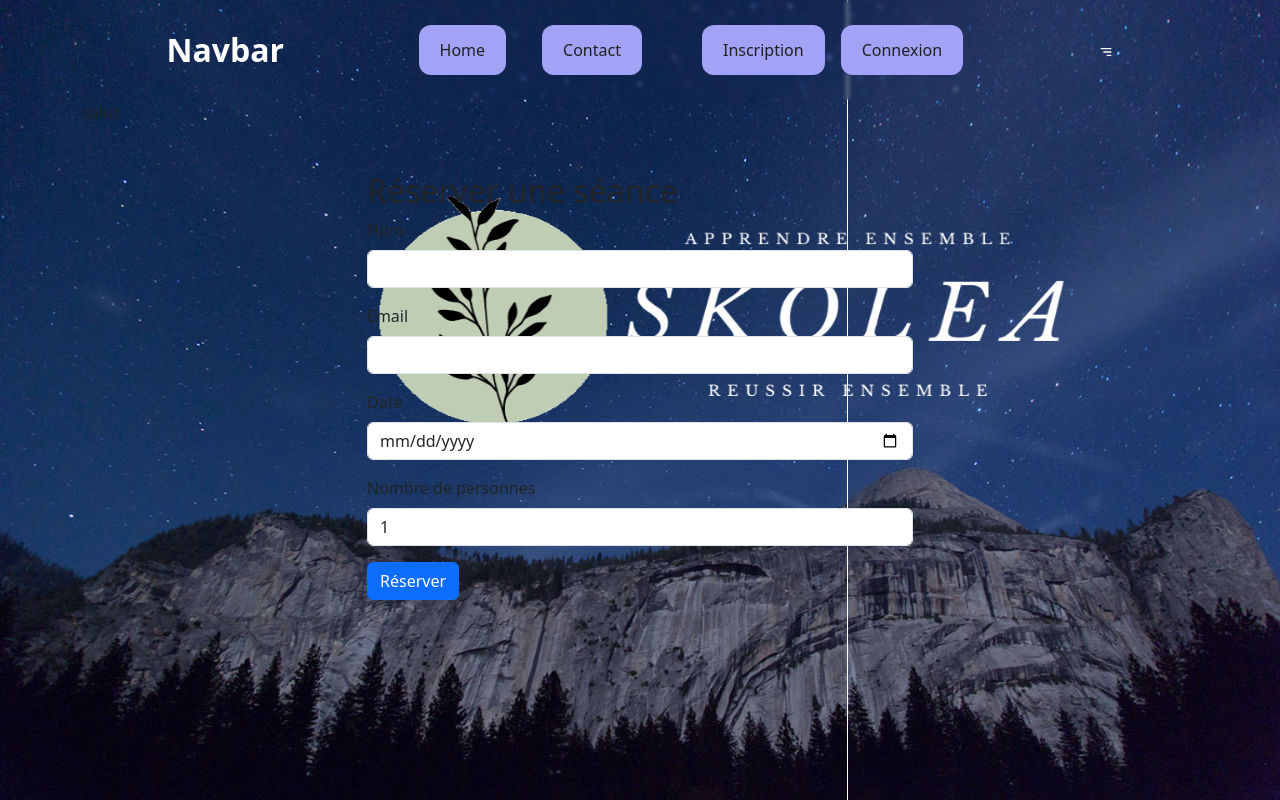
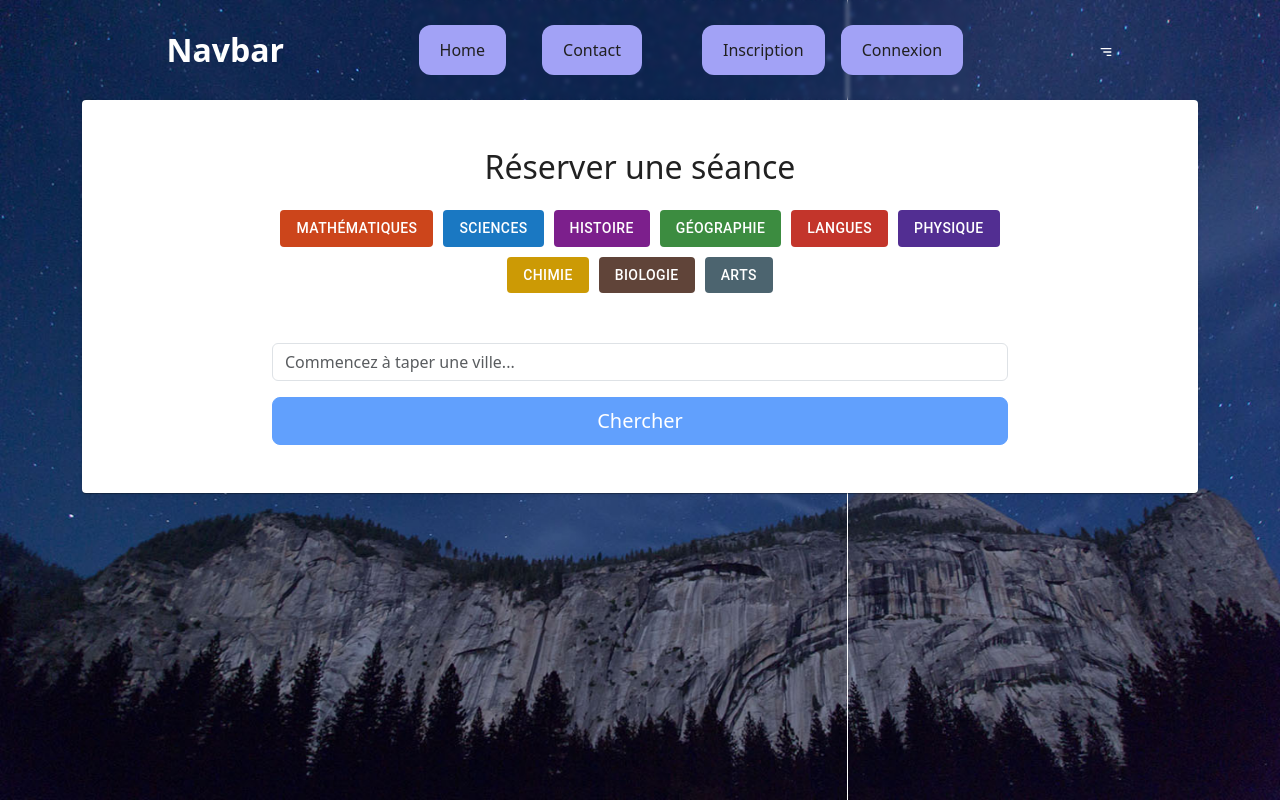
Before and after one commit to nualima/Skolea, a React (Create React App) app in the folder skolea-front/: page /reservation in a window 1280 px wide. Built offline with nearby package versions, Linux system fonts and the light colour scheme.

Commit message:
ajoute la page Reservation Integre le composant Subject à la page de reservation + Integre une API pour la selection des villes

```diff
--- a/skolea-front/src/view/Subject.jsx
+++ b/skolea-front/src/view/Subject.jsx
@@ -1,49 +1,53 @@
-import React from 'react';
-import Button from '@mui/material/Button';
-import { Link } from 'react-router-dom';
-import { Card, Container } from "@mui/material";
+import React from "react";
+import Button from "@mui/material/Button";
+import { lighten, darken } from "@mui/material/styles";
 
-// Liste des matières avec leurs identifiants, noms et couleurs
 const subjects = [
-    { id: 1, name: 'Mathématiques', color: '#FF5722' },
-    { id: 2, name: 'Sciences', color: '#2196F3' },
-    { id: 3, name: 'Histoire', color: '#9C27B0' },
-    { id: 4, name: 'Géographie', color: '#4CAF50' },
-    { id: 5, name: 'Langues', color: '#F44336' },
-    { id: 6, name: 'Physique', color: '#673AB7' },
-    { id: 7, name: 'Chimie', color: '#FFC107' },
-    { id: 8, name: 'Biologie', color: '#795548' },
-    { id: 9, name: 'Arts', color: '#607D8B' },
+  { id: 1, name: "Mathématiques", color: "#FF5722" },
+  { id: 2, name: "Sciences", color: "#2196F3" },
+  { id: 3, name: "Histoire", color: "#9C27B0" },
+  { id: 4, name: "Géographie", color: "#4CAF50" },
+  { id: 5, name: "Langues", color: "#F44336" },
+  { id: 6, name: "Physique", color: "#673AB7" },
+  { id: 7, name: "Chimie", color: "#FFC107" },
+  { id: 8, name: "Biologie", color: "#795548" },
+  { id: 9, name: "Arts", color: "#607D8B" },
 ];
 
-const Subject = () => {
+const Subject = ({ onSelect, selectedSubject }) => {
+  const getButtonStyle = (subject) => {
+    const isSelected = selectedSubject === subject.name;
+    const baseColor = subject.color;
+    return {
+      backgroundColor: isSelected
+        ? lighten(baseColor, 0.2)
+        : darken(baseColor, 0.2),
+      color: "#fff",
+      border: isSelected ? "3px solid lightgreen" : "none",
+      boxShadow: isSelected ? "0px 0px 12px lightgreen" : "none",
+    };
+  };
+
   return (
-        <div>
-            {/* Affichage de la barre de navigation */}
-            <div style={{
-        marginTop:"750px"
-      }}></div>
-
-            <Container>
-                <Card style={{ padding: "25px" }}>
-                    <h1>Liste des matières</h1>
-                    {/* Affichage des boutons pour chaque matière */}
-                    <div style={{ display: 'flex', flexWrap: 'wrap', gap: '10px' }}>
+    <div
+      style={{
+        display: "flex",
+        justifyContent: "center",
+        flexWrap: "wrap",
+        gap: "10px",
+      }}
+    >
       {subjects.map((subject) => (
-                            <Link to="/reservation" key={subject.id}>
         <Button
+          key={subject.id}
           variant="contained"
-                                    style={{ backgroundColor: subject.color, color: '#fff' }}
+          style={getButtonStyle(subject)}
+          onClick={() => onSelect(subject)}
         >
           {subject.name}
         </Button>
-                            </Link>
       ))}
-                    </div>
-                </Card>
-            </Container>
     </div>
   );
 };
-
 export default Subject;
--- a/skolea-front/src/view/reservation/Reservation.jsx
+++ b/skolea-front/src/view/reservation/Reservation.jsx
@@ -1,15 +1,58 @@
-import React, { useState } from 'react';
+import React, { useState, useEffect } from "react";
+import axios from "axios";
+import { Card } from "@mui/material";
+import Subject from "../Subject";
 import {
-  Container, Row, Col, Form, FormGroup, Label, Input, Button
-} from 'reactstrap';
+  Container,
+  Row,
+  Col,
+  Form,
+  FormGroup,
+  Label,
+  Input,
+  Button,
+} from "reactstrap";
 
 function Reservation() {
   const [reservation, setReservation] = useState({
-    name: '',
-    email: '',
-    date: '',
-    numberOfPeople: 1,
+    subject: "",
+    city: "",
   });
+  const [inputValue, setInputValue] = useState("");
+  const [suggestions, setSuggestions] = useState([]);
+  const [isFetching, setIsFetching] = useState(false);
+  const [cityValid, setCityValid] = useState(false); // Pour suivre si la ville est valide
+  const [error, setError] = useState(""); // Ajoutez cette ligne pour définir l'état d'erreur
+
+  const fetchVilles = async (searchTerm) => {
+    setIsFetching(true);
+    try {
+      const response = await axios.get(`https://geo.api.gouv.fr/communes`, {
+        params: {
+          nom: searchTerm,
+          fields: "nom",
+          limit: 10,
+          format: "json",
+          geometry: "centre",
+        },
+      });
+      setSuggestions(response.data);
+      setIsFetching(false);
+      // Réinitialiser la validation de la ville à chaque nouvelle saisie
+      setCityValid(false);
+    } catch (error) {
+      console.error("Erreur lors de la récupération des villes:", error);
+      setIsFetching(false);
+    }
+  };
+
+  useEffect(() => {
+    if (inputValue.length > 1) {
+      fetchVilles(inputValue);
+    } else {
+      setSuggestions([]);
+    }
+  }, [inputValue]);
 
   const handleChange = (e) => {
     const { name, value } = e.target;
@@ -18,62 +61,128 @@ function Reservation() {
 
   const handleSubmit = (e) => {
     e.preventDefault();
-    console.log(reservation); // Ici, tu peux intégrer l'envoi des données à un serveur, etc.
-    alert('Réservation soumise !');
+
+    // Réinitialiser l'état d'erreur à chaque soumission
+    setError("");
+
+    if (reservation.subject === "") {
+      // Mise à jour de l'état d'erreur au lieu d'utiliser alert
+      setError("Veuillez sélectionner une matière.");
+      return;
+    }
+
+    if (!cityValid) {
+      setError("Veuillez sélectionner une ville valide.");
+      return;
+    }
+
+    console.log(reservation);
+    // Réinitialiser l'erreur si la soumission est réussie
+    setError("");
+    alert("Réservation soumise !");
+  };
+  const handleSelectCity = (nom) => {
+    setInputValue(nom);
+    setReservation({ ...reservation, city: nom });
+    setSuggestions([]); // Cache les suggestions après une sélection
+    setCityValid(true); // Marque la ville comme valide
   };
 
+  const clearCity = () => {
+    setInputValue("");
+    setReservation({ ...reservation, city: "" });
+    setCityValid(false); // Réinitialise la validation de la ville
+  };
+
+  // Liste des matières courantes
+  const subjects = [
+    "Mathématiques",
+    "Physique",
+    "Chimie",
+    "Biologie",
+    "Histoire",
+    "Géographie",
+    "Anglais",
+    "Français",
+    "Philosophie",
+    "Économie",
+  ];
+
+  const handleSelectSubject = (subject) => {
+    // Si la matière sélectionnée est la même que celle déjà sélectionnée, désélectionnez-la
+    if (reservation.subject === subject.name) {
+      setReservation({ ...reservation, subject: "" });
+    } else {
+      // Sinon, mettez à jour la matière sélectionnée
+      setReservation({ ...reservation, subject: subject.name });
+    }
+  };
   return (
     <Container>
-      <p>salut</p>
+      <Card>
         <Row className="my-5">
-        <Col md={{ size: 6, offset: 3 }}>
-          <h2>Réserver une séance</h2>
+          <Col md={{ size: 8, offset: 2 }}>
+            <h2 className="text-center mb-4">Réserver une séance</h2>
             <Form onSubmit={handleSubmit}>
+              {/* Champ Matière */}
+              <div style={{ marginBottom: "50px" }}>
+                <Subject
+                  onSelect={handleSelectSubject}
+                  selectedSubject={reservation.subject}
+                />
+              </div>
+              {/* Champ Ville avec auto-complétion */}
               <FormGroup>
-              <Label for="name">Nom</Label>
+                <div className="autocomplete-wrapper">
                   <Input
-                id="name"
-                name="name"
+                    id="ville"
                     type="text"
-                value={reservation.name}
-                onChange={handleChange}
+                    value={inputValue}
+                    onChange={(e) => setInputValue(e.target.value)}
+                    placeholder="Commencez à taper une ville..."
+                    disabled={cityValid} // Désactiver le champ si une ville est validement sélectionnée
                   />
+                  {inputValue && cityValid && (
+                    <span
+                      className="clear-btn"
+                      onClick={clearCity}
+                      style={{ cursor: "pointer" }}
+                    >
+                      X
+                    </span> // Bouton pour effacer la ville sélectionnée
+                  )}
+                </div>
+                {isFetching && <div>Chargement...</div>}
+                <div className="auto-complete-suggestions">
+                  {suggestions.length > 0 && (
+                    <ul>
+                      {suggestions.map((ville, index) => (
+                        <li
+                          key={index}
+                          onClick={() => handleSelectCity(ville.nom)}
+                          style={{ cursor: "pointer" }}
+                        >
+                          {ville.nom}
+                        </li>
+                      ))}
+                    </ul>
+                  )}
+                </div>
               </FormGroup>
-            <FormGroup>
-              <Label for="email">Email</Label>
-              <Input
-                id="email"
-                name="email"
-                type="email"
-                value={reservation.email}
-                onChange={handleChange}
-              />
-            </FormGroup>
-            <FormGroup>
-              <Label for="date">Date</Label>
-              <Input
-                id="date"
-                name="date"
-                type="date"
-                value={reservation.date}
-                onChange={handleChange}
-              />
-            </FormGroup>
-            <FormGroup>
-              <Label for="numberOfPeople">Nombre de personnes</Label>
-              <Input
-                id="numberOfPeople"
-                name="numberOfPeople"
-                type="number"
-                value={reservation.numberOfPeople}
-                onChange={handleChange}
-                min="1"
-              />
-            </FormGroup>
-            <Button type="submit" color="primary">Réserver</Button>
+
+              <Button
+                type="submit"
+                color="primary"
+                size="lg"
+                block
+                disabled={!cityValid || reservation.subject === ""} // Désactive le bouton si aucune matière n'est sélectionnée ou si la ville n'est pas valide
+              >
+                Chercher
+              </Button>
             </Form>
           </Col>
         </Row>
+      </Card>
     </Container>
   );
 }
--- /dev/null
+++ b/skolea-front/src/view/reservation/reservation.css
@@ -0,0 +1,19 @@
+.autocomplete-wrapper {
+    position: relative;
+    display: flex;
+    align-items: center;
+}
+
+.clear-btn {
+    position: absolute;
+    left: 5px;
+    /* Ajuste selon le besoin pour aligner avec le texte à l'intérieur de l'Input */
+    color: red;
+    cursor: pointer;
+    font-size: 20px;
+}
+
+.input-with-clear-btn {
+    padding-left: 30px;
+    /* Donne de l'espace pour la croix à gauche */
+}
```
Also changed, not shown: skolea-front/src/services/geoService/index.jsx (added, +12 -0 lines). Lines whose indentation alone changed are shown as unchanged.
